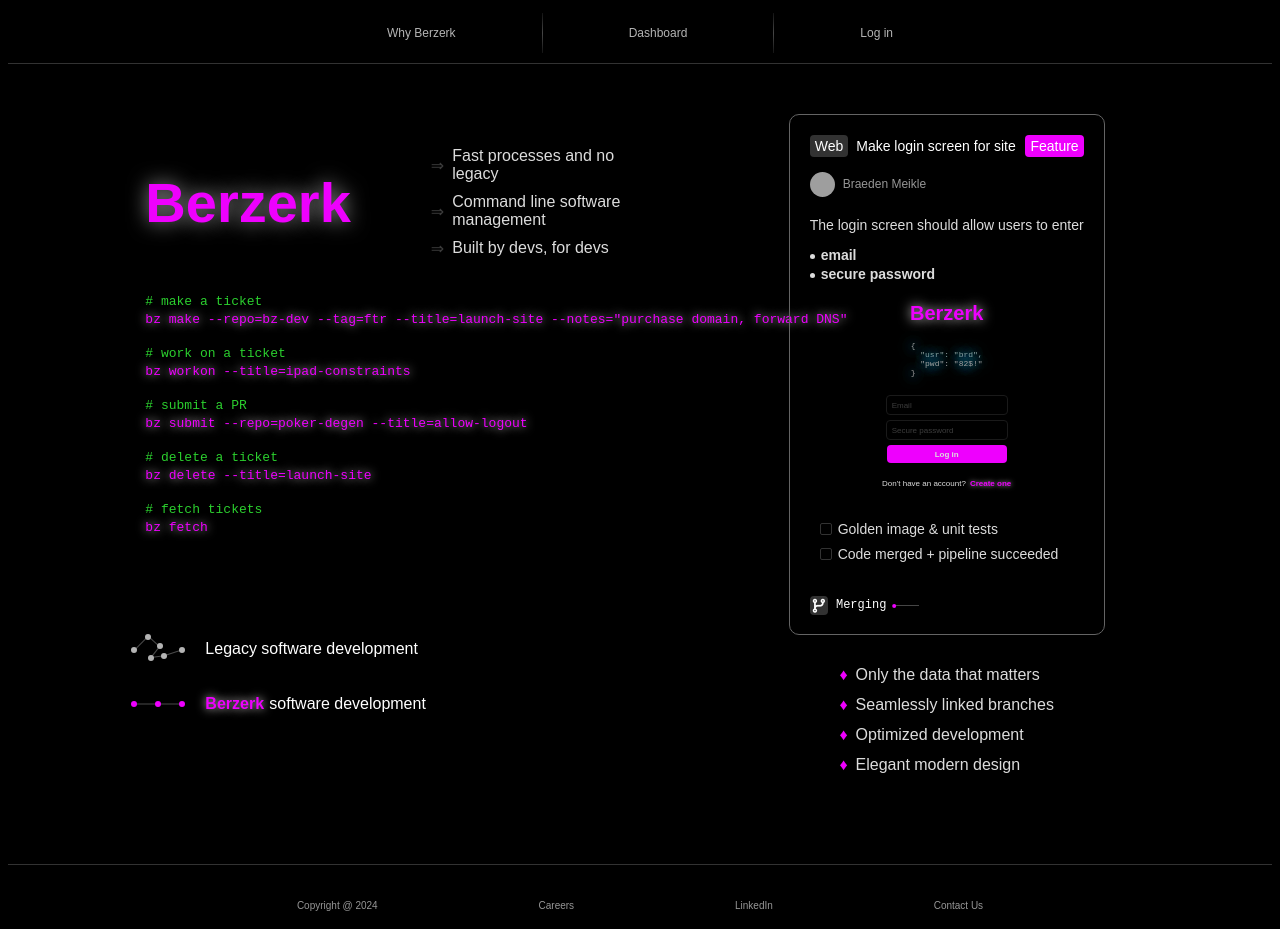
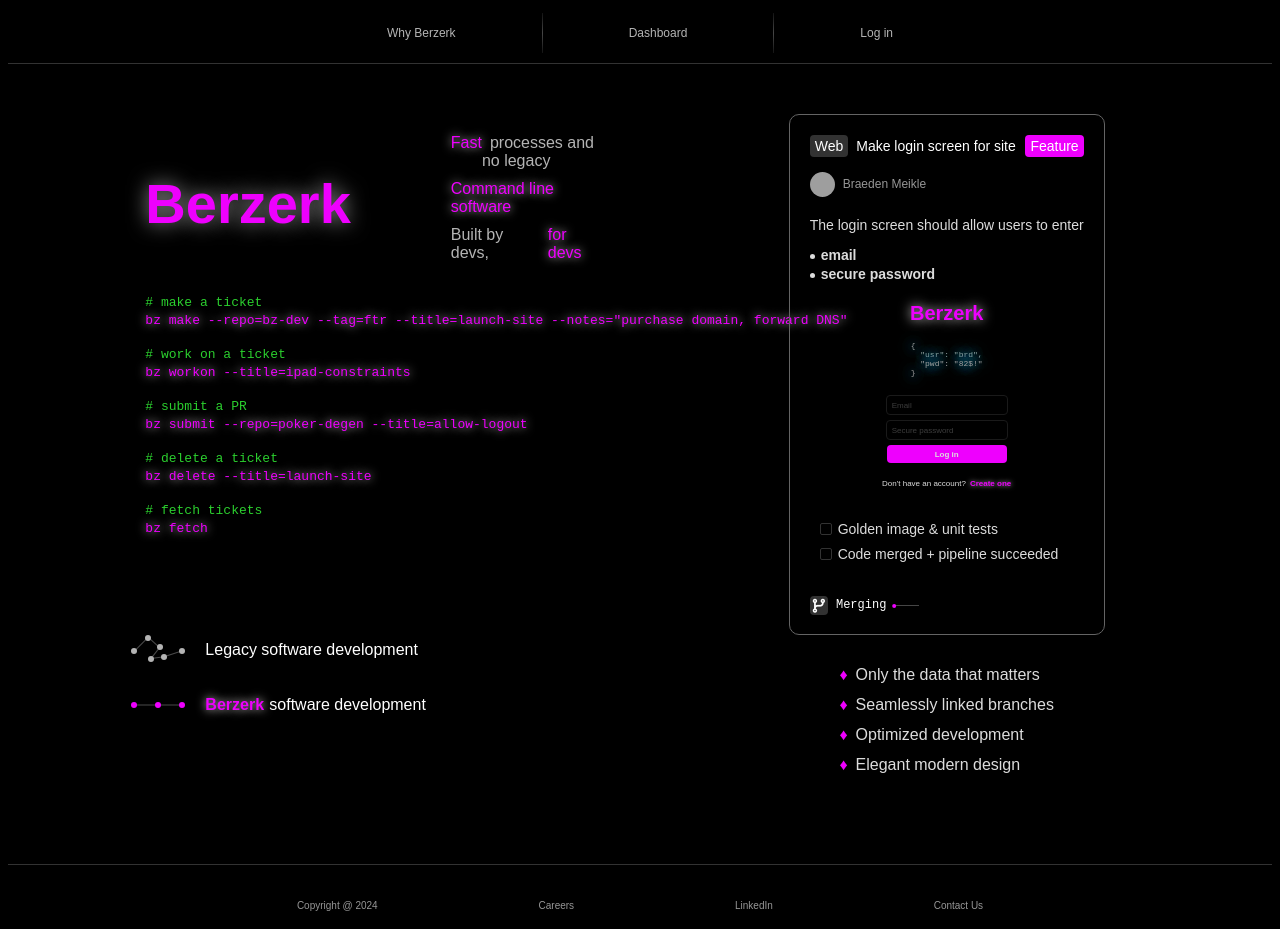
Before and after one commit to bmeikle56/bz-dev, a Next.js app: page /home in a window 1280 px wide. Built offline with nearby package versions, Linux system fonts and the light colour scheme; grey boxes are pictures that could not be loaded.

Commit message:
Reformat elevator pitch box text

```diff
--- a/src/app/cmp/Components.js
+++ b/src/app/cmp/Components.js
@@ -2,7 +2,7 @@
 /// Component barrel file for convenient imports
 
 import { BBullet } from './impl/BBullet'
-import { BZtxt } from './impl/BZtxt'
+import { BZtxt, Inlinetxt } from './impl/BZtxt'
 import { CBList } from './impl/CBList'
 import { ccode, CCode,BZCCode } from './impl/CCode'
 import { Footer } from './impl/Footer'
@@ -31,5 +31,6 @@ export {
   Vdiv,
   Work,
   RichWork,
-  BZCCode
+  BZCCode,
+  Inlinetxt
 }
--- a/src/app/cmp/impl/BZtxt.js
+++ b/src/app/cmp/impl/BZtxt.js
@@ -1,6 +1,18 @@
 
-function BZtxt() {
-  return <b style={{color: 'rgb(238, 0, 254)', textShadow: '0px 0px 10px rgb(222, 218, 218)'}}>Berzerk</b>
+function BZtxt({ txt }) {
+  return (
+    <div style={{display: 'inline'}}>
+      <p style={{display: 'inline', color: 'rgb(238, 0, 254)', textShadow: '0px 0px 10px rgb(222, 218, 218)'}}>{txt}</p>
+    </div>
+  )
 }
 
-export { BZtxt }
+function Inlinetxt({ txt, marginLeft, marginRight }) {
+  return (
+    <div style={{display: 'inline'}}>
+      <p style={{display: 'inline', marginLeft: marginLeft, marginRight: marginRight, color: 'rgb(180,180,180)'}}>{txt}</p>
+    </div>
+  )
+}
+
+export { BZtxt, Inlinetxt }
--- a/src/app/home/page.js
+++ b/src/app/home/page.js
@@ -5,7 +5,7 @@ import Image from 'next/image'
 import { motion } from 'motion/react'
 import { useState } from 'react'
 
-import { BBullet, BZtxt, CBList, Footer, Spacer, TabBar, Vdiv, RichWork, ccode, CCode, BZCCode } from '../cmp/Components'
+import { BBullet, BZtxt, Inlinetxt, CBList, Footer, Spacer, TabBar, Vdiv, RichWork, ccode, CCode, BZCCode } from '../cmp/Components'
 
 function BZList({ items, height }) {
   return (
@@ -123,11 +123,26 @@ function IntroDiv() {
     <div id='intro'>
       <div style={{display: 'flex', justifyContent: 'center', alignItems: 'center', gap: 80}}>
         <Title/>
-        <BZList items={[
+        <div style={{display: 'flex', width: 'fit-content', height: 'fit-content', flexDirection: 'column', padding: 20, gap: 10}}>
+          <div style={{display: 'flex'}}>
+            <BZtxt txt={'Fast'}/>
+            <Inlinetxt txt={'processes and no legacy'} marginLeft={8}/>
+          </div>
+          <div style={{display: 'flex'}}>
+            <BZtxt txt={'Command line software'}/>
+          </div>
+          <div style={{display: 'flex'}}>
+            <Inlinetxt txt={'Built by devs, '} marginRight={8}/>
+            <BZtxt txt={'for devs'}/>
+          </div>
+          <BZtxt txt={''}/>
+        </div>
+
+        {/* <BZList items={[
           {txt: 'Fast processes and no legacy'},
           {txt: 'Command line software management'},
           {txt: 'Built by devs, for devs'}
-        ]} height={'120px'}/>
+        ]} height={'120px'}/> */}
       </div>
       <CCode txt={'# make a ticket'} color={ccode.green}/>
       <BZCCode txt={'bz make --repo=bz-dev --tag=ftr --title=launch-site --notes="purchase domain, forward DNS"'}/>
@@ -242,7 +257,7 @@ function Subtitle() {
 function TryUs() {
   return <div style={{display: 'flex', gap: '5px', alignItems: 'center'}}>
     <p style={{color: 'rgb(220,220,220)'}}>Try</p>
-    <BZtxt/>
+    <BZtxt txt={'Berzerk'}/>
     <p style={{color: 'rgb(220,220,220)'}}>free for 30 days</p>
   </div>
 }
```
